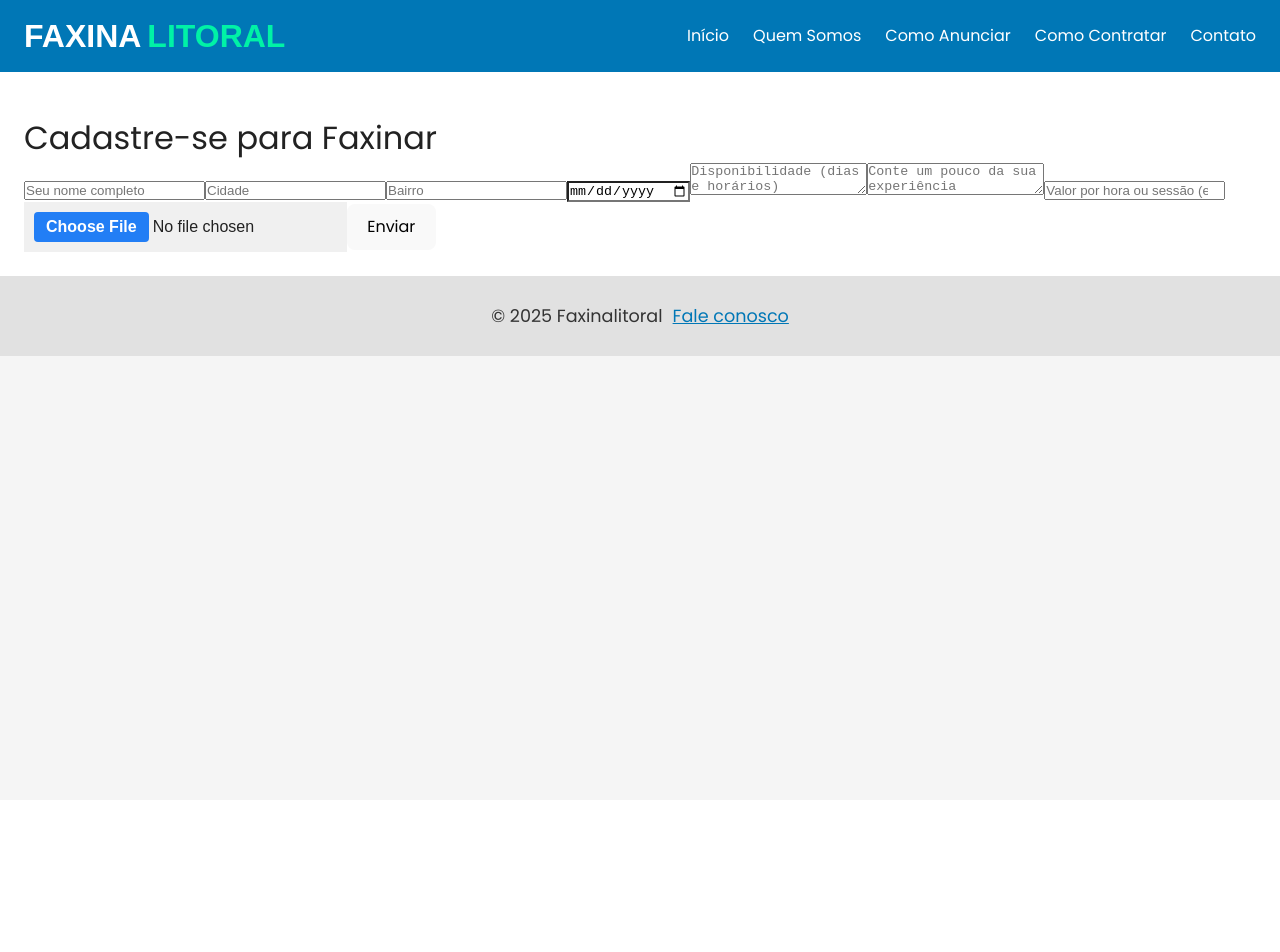
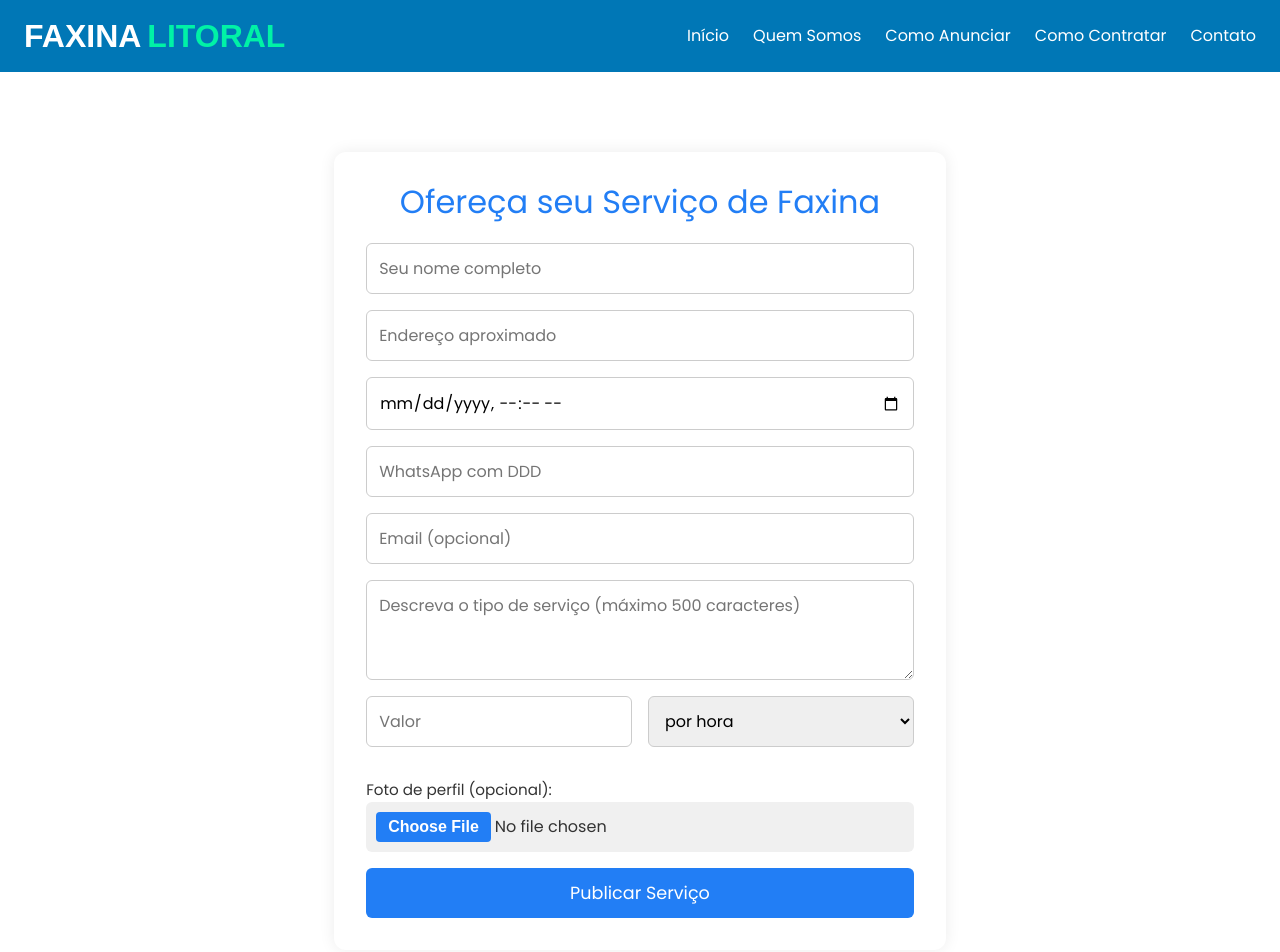
Before and after one commit to countdracula6/faxina-litoral, a React (Vite) app: page /faxinar in a window 1280 px wide. Shown: the top 952 px of the page. Before the commit the page ends 800 px from the top, so only its background shows below. Built offline with nearby package versions, Linux system fonts and the light colour scheme.

Commit message:
another contrato fix

```diff
--- a/src/pages/Contratar.css
+++ b/src/pages/Contratar.css
@@ -12,7 +12,7 @@
 .contratar h1 {
   font-size: 2.5rem;
   margin-bottom: 1rem;
-  color: #0c40eb;
+  color: #227ef5;
   text-align: center;
 }
 
@@ -26,26 +26,33 @@
 .contratar form {
   display: flex;
   flex-direction: column;
-  gap: 1rem;
+  gap: 1.2rem;
 }
 
 .contratar label {
   font-weight: bold;
+  color: #227ef5;
 }
 
 .contratar input,
 .contratar select,
 .contratar textarea {
-  padding: 0.75rem;
+  padding: 0.8rem;
   border: 1px solid #ccc;
   border-radius: 5px;
   font-size: 1rem;
+  font-family: 'Poppins', sans-serif;
+}
+
+.contratar input[type="file"] {
+  border: none;
+  padding: 0;
 }
 
 .contratar button {
-  background-color: #0c40eb;
+  background-color: #227ef5;
   color: #fff;
-  padding: 0.75rem;
+  padding: 0.9rem;
   border: none;
   border-radius: 5px;
   font-size: 1.1rem;
@@ -54,5 +61,5 @@
 }
 
 .contratar button:hover {
-  background-color: #072bb5;
+  background-color: #1d6be0;
 }
--- a/src/pages/Contratar.jsx
+++ b/src/pages/Contratar.jsx
@@ -7,23 +7,31 @@ export default function Contratar() {
     contact: '',
     type: 'Residencial',
     description: '',
+    address: '',
     priceRange: '',
+    date: '',
+    rate: '',
+    photo: null,
   });
 
   const handleChange = (e) => {
-    setFormData({ ...formData, [e.target.name]: e.target.value });
+    const { name, value, files } = e.target;
+    setFormData({
+      ...formData,
+      [name]: files ? files[0] : value,
+    });
   };
 
   const handleSubmit = (e) => {
     e.preventDefault();
     console.log('Submitted data:', formData);
-    // Add submission logic (e.g. send to backend/API)
+    // Add backend submission logic here
   };
 
   return (
     <div className="contratar">
       <h1>Solicitar Serviço de Limpeza</h1>
-      <p>Preencha o formulário abaixo para solicitar um serviço de limpeza personalizado para sua casa, comércio ou indústria.</p>
+      <p>Preencha o formulário abaixo para solicitar um serviço personalizado para sua residência, comércio ou indústria.</p>
 
       <form onSubmit={handleSubmit}>
         <label>Nome:</label>
@@ -40,7 +48,13 @@ export default function Contratar() {
         </select>
 
         <label>Descreva o serviço desejado:</label>
-        <textarea name="description" value={formData.description} onChange={handleChange} required></textarea>
+        <textarea name="description" value={formData.description} onChange={handleChange} required />
+
+        <label>Endereço aproximado:</label>
+        <input type="text" name="address" value={formData.address} onChange={handleChange} placeholder="Ex: Av. Marechal, nº 300 - Itanhaém" required />
+
+        <label>Data Preferencial (DD/MM/AAAA):</label>
+        <input type="text" name="date" value={formData.date} onChange={handleChange} placeholder="Ex: 28/06/2025" required />
 
         <label>Faixa de Preço:</label>
         <select name="priceRange" value={formData.priceRange} onChange={handleChange}>
@@ -51,6 +65,12 @@ export default function Contratar() {
           <option>Acima de R$300</option>
         </select>
 
+        <label>Valor por hora ou sessão (opcional):</label>
+        <input type="text" name="rate" value={formData.rate} onChange={handleChange} placeholder="Ex: R$50/hora" />
+
+        <label>Foto do local (opcional):</label>
+        <input type="file" name="photo" accept="image/*" onChange={handleChange} />
+
         <button type="submit">Enviar Pedido</button>
       </form>
     </div>
--- a/src/pages/Faxinar.css
+++ b/src/pages/Faxinar.css
@@ -1,6 +1,53 @@
-.faxinar-form input[type="date"] {
-  appearance: none;
-  -webkit-appearance: none;
+.faxinar-form {
+  max-width: 900px;
+  margin: 2rem auto;
+  padding: 2rem;
+  background-color: #ffffff;
+  border-radius: 12px;
+  box-shadow: 0 0 16px rgba(0, 0, 0, 0.08);
+  font-family: 'Poppins', sans-serif;
+}
+
+.faxinar-form h1 {
+  font-size: 2rem;
+  color: #227ef5;
+  margin-bottom: 1.5rem;
+  text-align: center;
+}
+
+.faxinar-form form {
+  display: flex;
+  flex-direction: column;
+  gap: 1rem;
+}
+
+.faxinar-form input,
+.faxinar-form textarea,
+.faxinar-form select {
+  padding: 12px;
+  font-size: 1rem;
+  border: 1px solid #ccc;
+  border-radius: 6px;
+  font-family: 'Poppins', sans-serif;
+  width: 100%;
+  box-sizing: border-box;
+}
+
+.faxinar-form textarea {
+  resize: vertical;
+  min-height: 100px;
+}
+
+.preco-group {
+  display: flex;
+  gap: 1rem;
+  align-items: center;
+}
+
+.foto-label {
+  font-size: 0.95rem;
+  color: #333;
+  margin-top: 1rem;
 }
 
 .faxinar-form input[type="file"] {
@@ -23,3 +70,26 @@
 .faxinar-form input[type="file"]::file-selector-button:hover {
   background-color: #155fb5;
 }
+
+.faxinar-form button {
+  background-color: #227ef5;
+  color: white;
+  padding: 12px;
+  font-size: 1.1rem;
+  font-weight: 600;
+  border: none;
+  border-radius: 6px;
+  cursor: pointer;
+}
+
+.faxinar-form button:hover {
+  background-color: #155fb5;
+}
+
+/* Responsive */
+@media (max-width: 600px) {
+  .preco-group {
+    flex-direction: column;
+    align-items: flex-start;
+  }
+}
--- a/src/pages/Faxinar.jsx
+++ b/src/pages/Faxinar.jsx
@@ -4,43 +4,67 @@ import './Faxinar.css';
 export default function Faxinar() {
   const [formData, setFormData] = useState({
     nome: '',
-    cidade: '',
-    bairro: '',
-    disponibilidade: '',
-    experiencia: '',
-    foto: null,
-    valor: '',
-    data: '',
+    endereco: '',
+    datahora: '',
+    telefone: '',
+    email: '',
+    servico: '',
+    preco: '',
+    tipoPreco: 'hora',
+    foto: null
   });
 
-  const handleChange = (e) => {
+  const handleChange = e => {
     const { name, value, type, files } = e.target;
-    setFormData((prev) => ({
-      ...prev,
-      [name]: type === 'file' ? files[0] : value,
-    }));
+    setFormData({ ...formData, [name]: type === 'file' ? files[0] : value });
   };
 
-  const handleSubmit = (e) => {
+  const handleSubmit = e => {
     e.preventDefault();
-    console.log(formData);
-    alert("Informações enviadas com sucesso!");
+    console.log('Serviço enviado:', formData);
+    alert('Serviço enviado com sucesso!');
   };
 
   return (
-    <div className="faxinar-form">
-      <h1>Cadastre-se para Faxinar</h1>
+    <section className="faxinar-form">
+      <h1>Ofereça seu Serviço de Faxina</h1>
       <form onSubmit={handleSubmit}>
-        <input type="text" name="nome" placeholder="Seu nome completo" onChange={handleChange} required />
-        <input type="text" name="cidade" placeholder="Cidade" onChange={handleChange} required />
-        <input type="text" name="bairro" placeholder="Bairro" onChange={handleChange} required />
-        <input type="date" name="data" onChange={handleChange} required />
-        <textarea name="disponibilidade" placeholder="Disponibilidade (dias e horários)" onChange={handleChange} required />
-        <textarea name="experiencia" placeholder="Conte um pouco da sua experiência" onChange={handleChange} />
-        <input type="number" name="valor" placeholder="Valor por hora ou sessão (em R$)" onChange={handleChange} required />
-        <input type="file" name="foto" accept="image/*" onChange={handleChange} />
-        <button type="submit">Enviar</button>
+        <input type="text" name="nome" placeholder="Seu nome completo" required onChange={handleChange} />
+        <input type="text" name="endereco" placeholder="Endereço aproximado" required onChange={handleChange} />
+        <input type="datetime-local" name="datahora" required onChange={handleChange} />
+
+        <input type="tel" name="telefone" placeholder="WhatsApp com DDD" required onChange={handleChange} />
+        <input type="email" name="email" placeholder="Email (opcional)" onChange={handleChange} />
+
+        <textarea
+          name="servico"
+          maxLength="500"
+          placeholder="Descreva o tipo de serviço (máximo 500 caracteres)"
+          required
+          onChange={handleChange}
+        />
+
+        <div className="preco-group">
+          <input
+            type="number"
+            name="preco"
+            placeholder="Valor"
+            required
+            onChange={handleChange}
+          />
+          <select name="tipoPreco" onChange={handleChange}>
+            <option value="hora">por hora</option>
+            <option value="diaria">por diária</option>
+          </select>
+        </div>
+
+        <label className="foto-label">
+          Foto de perfil (opcional):
+          <input type="file" name="foto" accept="image/*" onChange={handleChange} />
+        </label>
+
+        <button type="submit">Publicar Serviço</button>
       </form>
-    </div>
+    </section>
   );
 }
```
